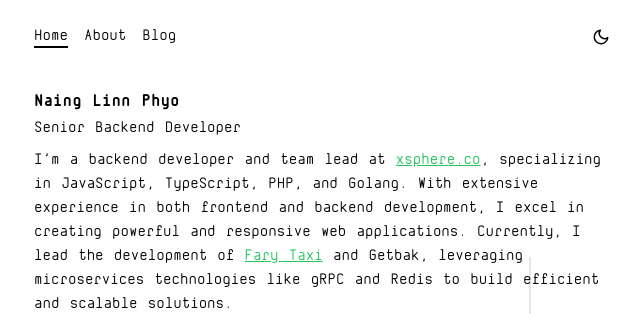
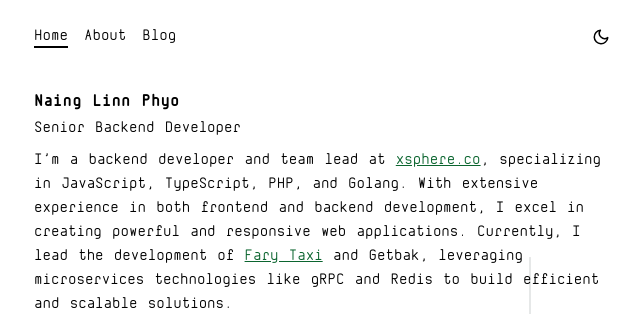
Before and after one commit to nainglinnphyo/portfolio-v3, a Next.js app: page / in a window 1280 px wide. Shown: the top 314 px of the page, without its empty margins (318-958 px from the left). Built offline with nearby package versions, Linux system fonts and the light colour scheme.

Commit message:
feat(app): change text color while light thme

```diff
--- a/src/components/Home.tsx
+++ b/src/components/Home.tsx
@@ -15,7 +15,7 @@ function Home() {
           <Link
             href="https://xsphere.co"
             passHref
-            className="text-green-500 dark:text-[#0B652F] underline"
+            className="dark:text-green-500 text-[#0B652F] underline"
           >
             xsphere.co
           </Link>
@@ -26,7 +26,7 @@ function Home() {
           <Link
             href="https://farytaxi.com"
             passHref
-            className="text-green-500 dark:text-[#0B652F] underline"
+            className="dark:text-green-500 text-[#0B652F] underline"
           >
             Fary Taxi
           </Link>{" "}
```
